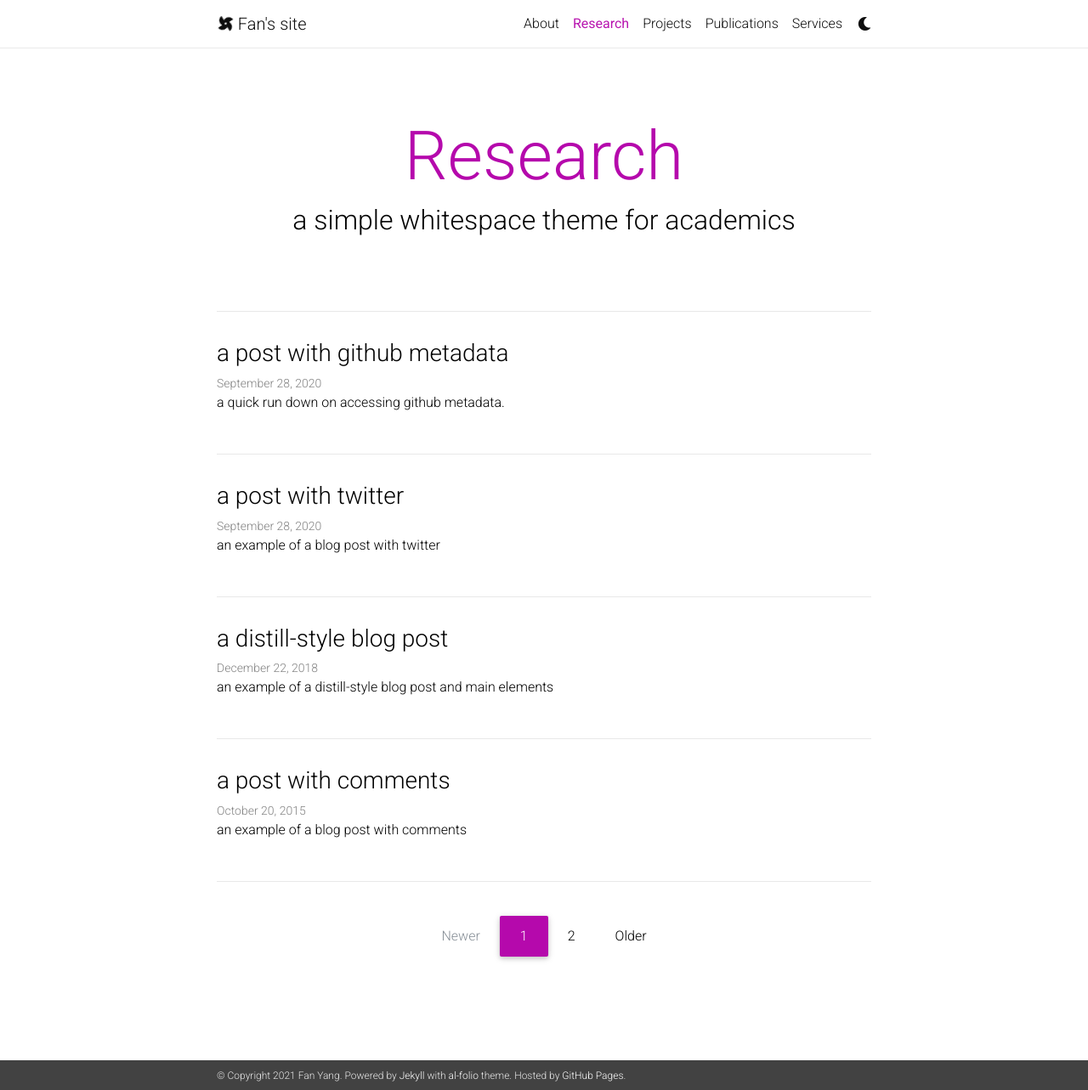
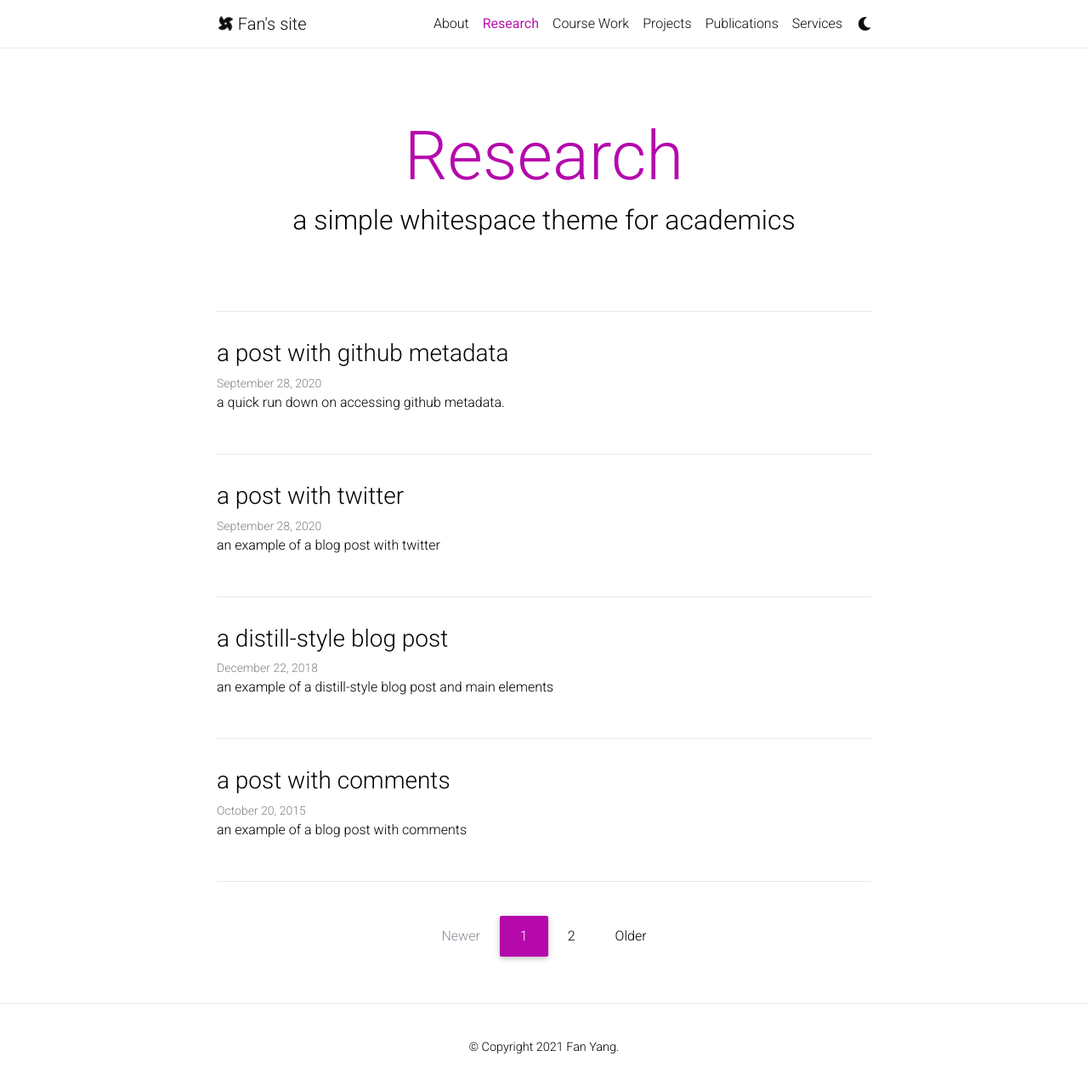
Before and after one commit to fanyang805/fanyang.github.io, a Jekyll site: the page built from research/index.html, in a window 1280 px wide and 1283 px high. Shown: the whole window at 85% size. Built offline with Jekyll 4.4.1, drawn with Linux system fonts in a browser that asks for light colours; nearby versions of some CDN libraries; the list of posts is cut into pages by our own code; a style sheet for code colours, icons or effects is not loaded.

Commit message:
services and course work updated

```diff
--- a/_config.yml
+++ b/_config.yml
@@ -10,8 +10,6 @@
 description: > # the ">" symbol means to ignore newlines until "footer_text:"
   A simple, whitespace theme for academics. Based on [*folio](https://github.com/bogoli/-folio) design.
 footer_text: >
-  Powered by <a href="http://jekyllrb.com/" target="_blank">Jekyll</a> with <a href="https://github.com/alshedivat/al-folio">al-folio</a> theme.
-  Hosted by <a href="https://pages.github.com/" target="_blank">GitHub Pages</a>.
 
 url:  # the base hostname & protocol for your site
 baseurl: # the subpath of your site, e.g. /blog/
@@ -23,7 +21,7 @@
 # -----------------------------------------------------------------------------
 
 navbar_fixed: true
-footer_fixed: true
+footer_fixed: false
 
 # Dimensions
 max_width: 800px
@@ -68,7 +66,7 @@
 
 blog_name: Research  # your blog must have a name for it to show up in the nav bar
 blog_description: a simple whitespace theme for academics
-permalink: /blog/:year/:title/
+permalink: /research/:year/:title/
 
 # Pagination
 pagination:
--- a/_includes/header.html
+++ b/_includes/header.html
@@ -34,10 +34,10 @@
           </li>
           {% if site.blog_name %}
           <!-- Blog -->
-          <li class="nav-item {% if page.url contains 'blog' %}active{% endif %}">
-            <a class="nav-link" href="{{ '/blog/' | relative_url }}">
+          <li class="nav-item {% if page.url contains 'research' %}active{% endif %}">
+            <a class="nav-link" href="{{ '/research/' | relative_url }}">
               Research
-              {% if page.title == "blog" %}
+              {% if page.title == "research" %}
               <span class="sr-only">(current)</span>
               {% endif %}
             </a>
--- a/_sass/_base.scss
+++ b/_sass/_base.scss
@@ -226,6 +226,7 @@
   padding-top: 40px;
   padding-bottom: 40px;
   font-size: 0.9rem;
+  text-align: center;
 }
 
 
--- a/blog/index.html
+++ b/research/index.html
@@ -1,5 +1,7 @@
 ---
 layout: default
+title: Research
+permalink: /research/
 pagination:
   enabled: true
   collection: posts
```
Also changed, not shown: CONTRIBUTING.md (deleted, +0 -25 lines), _pages/course work.md (added, +31 -0 lines), _pages/publications.md (+1 -1 lines), _pages/services.md (+18 -2 lines).
